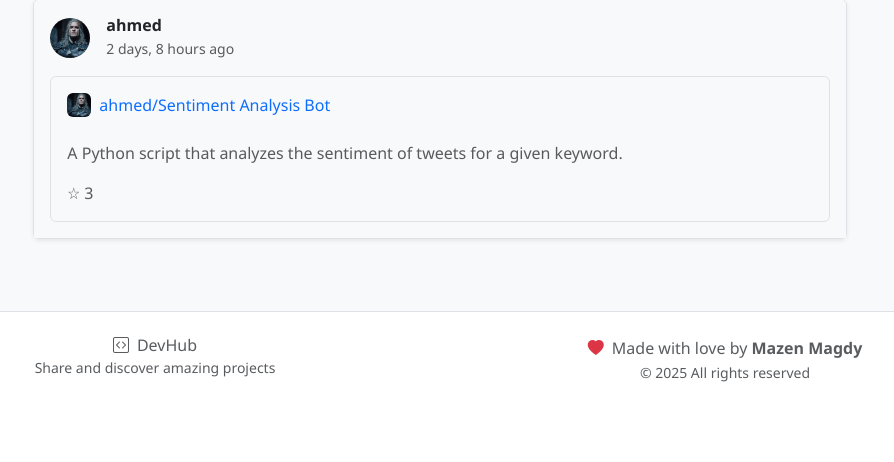
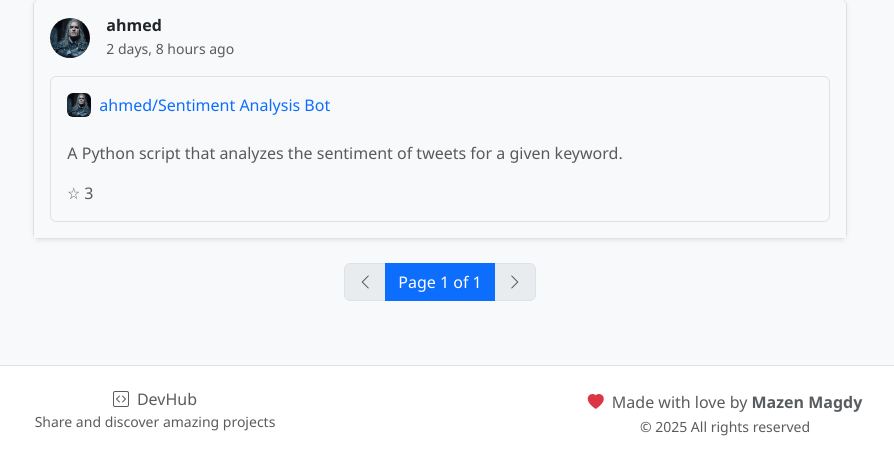
Before and after one commit to Mazen-023/hub, a Django app: page / in a window 1280 px wide. Shown: the part 701-1163 px from the top of the page, without its empty margins (200-1094 px from the left). Before the commit the page ends 1083 px from the top, so only its background shows below. Run offline with Django 5.2, Linux system fonts and the light colour scheme; data comes from the database, SQL or seed files in the repository; both versions use the stored data as it was after the commit.

Commit message:
Feed Pagination

```diff
--- a/projects/templates/projects/index.html
+++ b/projects/templates/projects/index.html
@@ -12,7 +12,7 @@
                 <h1 class="fw-bold mb-3 mt-3 text-muted">Feed</h1>
             </div>
 
-            {% for project in projects %}
+            {% for project in page_obj  %}
 
                 <!-- Feed Card -->
                 <div class="card shadow-sm mb-4 border rounded">
@@ -90,6 +90,45 @@
                 </div>
             {% endfor %}
 
+            <!-- Pagination Feature -->
+            <nav aria-label="Page navigation" class="mt-4">
+                <ul class="pagination justify-content-center">
+                    {% if page_obj.has_previous %}
+                        <li class="page-item">
+                            <a class="page-link" href="?page={{ page_obj.previous_page_number }}" aria-label="Previous">
+                                <i class="bi bi-chevron-left"></i>
+                            </a>
+                        </li>
+                    {% else %}
+                        <li class="page-item disabled">
+                            <span class="page-link" aria-label="Previous">
+                                <i class="bi bi-chevron-left"></i>
+                            </span>
+                        </li>
+                    {% endif %}
+
+                    <li class="page-item active">
+                        <span class="page-link">
+                            Page {{ page_obj.number }} of {{ page_obj.paginator.num_pages }}
+                        </span>
+                    </li>
+
+                    {% if page_obj.has_next %}
+                        <li class="page-item">
+                            <a class="page-link" href="?page={{ page_obj.next_page_number }}" aria-label="Next">
+                                <i class="bi bi-chevron-right"></i>
+                            </a>
+                        </li>
+                    {% else %}
+                        <li class="page-item disabled">
+                            <span class="page-link" aria-label="Next">
+                                <i class="bi bi-chevron-right"></i>
+                            </span>
+                        </li>
+                    {% endif %}
+                </ul>
+            </nav>
+
         </div>
     </div>
 </div>
--- a/projects/views.py
+++ b/projects/views.py
@@ -5,6 +5,8 @@ from django.http import HttpResponse, HttpResponseRedirect, JsonResponse
 from django.urls import reverse
 from django.views.decorators.csrf import csrf_exempt
 from django.contrib import messages
+from django.core.paginator import Paginator
+
 
 from .forms import ProjectForm
 
@@ -22,7 +24,11 @@ def index(request):
     if request.user.is_authenticated:
         projects = projects.exclude(owner=request.user)
 
-    return render(request, "projects/index.html", {"projects": projects})
+    # Pagination
+    page_number = request.GET.get("page")
+    paginator = Paginator(projects, 10)  # Show 10 contacts per page.
+    page_obj = paginator.get_page(page_number)
+    return render(request, "projects/index.html", {"page_obj": page_obj})
 
 
 @login_required
```
Also changed, not shown: db.sqlite3.
